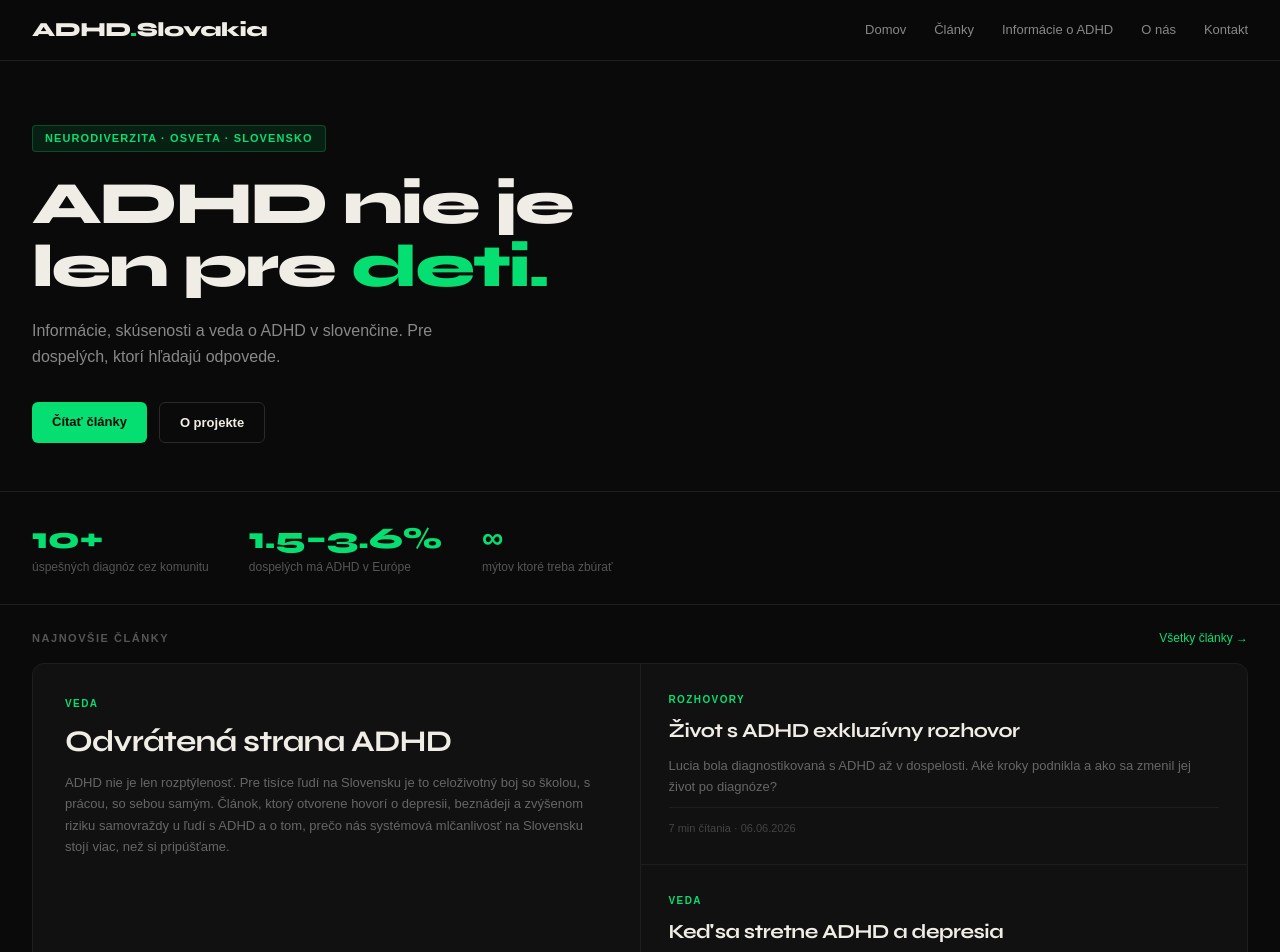
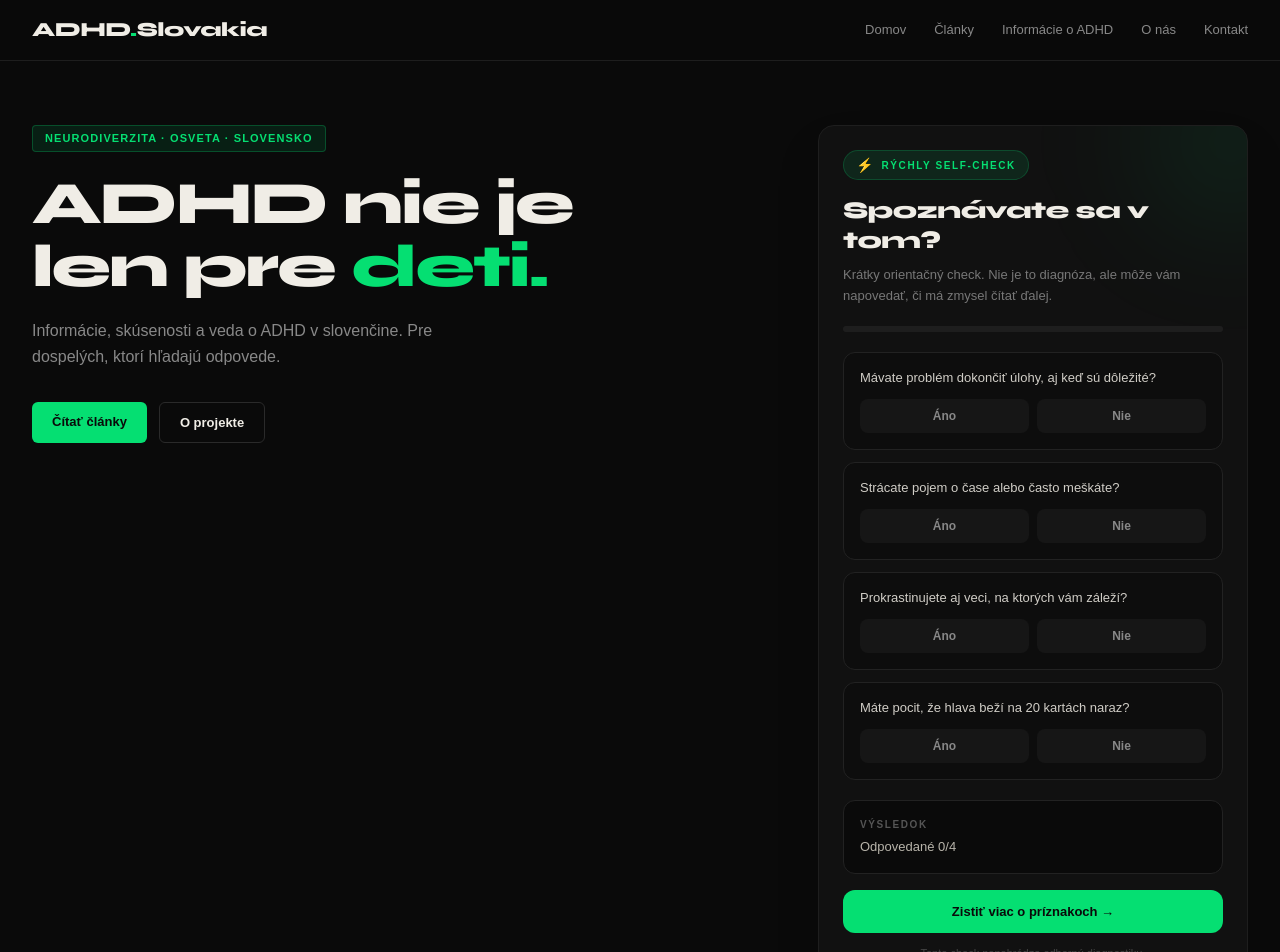
Before and after one commit to KriskoAdam/adhdslovakia, a Next.js app: page / in a window 1280 px wide. Shown: the top 952 px of the page. Built offline with nearby package versions, Linux system fonts and the light colour scheme.

Commit message:
uprava homepage

```diff
--- /dev/null
+++ b/app/components/MiniSelfCheck.tsx
@@ -0,0 +1,142 @@
+"use client";
+
+import { useMemo, useState } from "react";
+
+const questions = [
+  {
+    id: "focus",
+    text: "Mávate problém dokončiť úlohy, aj keď sú dôležité?",
+  },
+  {
+    id: "time",
+    text: "Strácate pojem o čase alebo často meškáte?",
+  },
+  {
+    id: "procrastination",
+    text: "Prokrastinujete aj veci, na ktorých vám záleží?",
+  },
+  {
+    id: "mind",
+    text: "Máte pocit, že hlava beží na 20 kartách naraz?",
+  },
+];
+
+export default function MiniSelfCheck() {
+  const [answers, setAnswers] = useState<Record<string, boolean>>({});
+
+  const answeredCount = Object.keys(answers).length;
+  const yesCount = useMemo(
+    () => Object.values(answers).filter(Boolean).length,
+    [answers]
+  );
+
+  const progress = (answeredCount / questions.length) * 100;
+
+  const resultText =
+    answeredCount < questions.length
+      ? `Odpovedané ${answeredCount}/${questions.length}`
+      : yesCount >= 3
+        ? "Viacero odpovedí sedí. Možno stojí za to zistiť viac."
+        : yesCount >= 1
+          ? "Niečo z toho sedí. ADHD môže vyzerať rôzne."
+          : "Zatiaľ nič výrazné — ale informácie môžu pomôcť aj tak.";
+
+  function setAnswer(id: string, value: boolean) {
+    setAnswers((prev) => ({
+      ...prev,
+      [id]: value,
+    }));
+  }
+
+  return (
+    <aside className="hidden lg:block justify-self-end w-full max-w-[430px]">
+      <div className="relative overflow-hidden rounded-2xl border border-[#1e1e1e] bg-[#111] p-6 shadow-2xl">
+        <div className="absolute -right-16 -top-16 h-40 w-40 rounded-full bg-green-400/10 blur-3xl" />
+
+        <div className="relative">
+          <div className="mb-4 inline-flex items-center gap-2 rounded-full border border-green-400/20 bg-green-400/10 px-3 py-1">
+            <span className="text-sm">⚡</span>
+            <span className="text-[10px] font-bold uppercase tracking-[0.16em] text-green-400">
+              Rýchly self-check
+            </span>
+          </div>
+
+          <h2 className="font-display mb-2 text-2xl font-extrabold leading-tight tracking-tight text-[#f0ede6]">
+            Spoznávate sa v tom?
+          </h2>
+
+          <p className="mb-5 text-[13px] font-light leading-relaxed text-[#777]">
+            Krátky orientačný check. Nie je to diagnóza, ale môže vám napovedať,
+            či má zmysel čítať ďalej.
+          </p>
+
+          <div className="mb-5 h-1.5 overflow-hidden rounded-full bg-[#1e1e1e]">
+            <div
+              className="h-full rounded-full bg-green-400 transition-all duration-300"
+              style={{ width: `${progress}%` }}
+            />
+          </div>
+
+          <div className="space-y-3">
+            {questions.map((q) => (
+              <div
+                key={q.id}
+                className="rounded-xl border border-[#222] bg-[#0d0d0d] p-4"
+              >
+                <p className="mb-3 text-[13px] leading-snug text-[#d0cdc6]">
+                  {q.text}
+                </p>
+
+                <div className="flex gap-2">
+                  <button
+                    type="button"
+                    onClick={() => setAnswer(q.id, true)}
+                    className={`flex-1 rounded-lg px-3 py-2 text-[12px] font-semibold transition-colors ${
+                      answers[q.id] === true
+                        ? "bg-green-400 text-[#0a0a0a]"
+                        : "bg-[#161616] text-[#888] hover:bg-[#1d1d1d] hover:text-[#f0ede6]"
+                    }`}
+                  >
+                    Áno
+                  </button>
+
+                  <button
+                    type="button"
+                    onClick={() => setAnswer(q.id, false)}
+                    className={`flex-1 rounded-lg px-3 py-2 text-[12px] font-semibold transition-colors ${
+                      answers[q.id] === false
+                        ? "bg-[#f0ede6] text-[#0a0a0a]"
+                        : "bg-[#161616] text-[#888] hover:bg-[#1d1d1d] hover:text-[#f0ede6]"
+                    }`}
+                  >
+                    Nie
+                  </button>
+                </div>
+              </div>
+            ))}
+          </div>
+
+          <div className="mt-5 rounded-xl border border-[#222] bg-[#0a0a0a] p-4">
+            <div className="mb-1 text-[10px] font-bold uppercase tracking-[0.16em] text-[#555]">
+              Výsledok
+            </div>
+            <p className="text-[13px] leading-relaxed text-[#b8b4aa]">
+              {resultText}
+            </p>
+          </div>
+
+          <a
+            href="/informacie-o-adhd"
+            className="mt-4 block rounded-xl bg-green-400 px-5 py-3 text-center text-[13px] font-bold text-[#0a0a0a] transition-colors hover:bg-green-300"
+          >
+            Zistiť viac o príznakoch →
+          </a>
+
+          <p className="mt-3 text-center text-[11px] font-light text-[#444]">
+            Tento check nenahrádza odbornú diagnostiku.
+          </p>
+        </div>
+      </div>
+    </aside>
+  );
+}
--- a/app/page.tsx
+++ b/app/page.tsx
@@ -2,6 +2,7 @@ import Image from "next/image";
 import { getAllArticles } from "./lib/articles";
 import Nav from "./components/Nav";
 import AdBanner from "./AdBanner";
+import MiniSelfCheck from "./components/MiniSelfCheck";
 
 const awarenessCards = [
   {
@@ -37,27 +38,44 @@ export default function Home() {
       <Nav />
 
       {/* HERO */}
+      {/* HERO */}
 <section className="px-8 pt-16 pb-12 border-b border-[#1e1e1e]">
+  <div className="grid grid-cols-1 lg:grid-cols-[minmax(0,1fr)_430px] gap-12 xl:gap-20 items-start">
+    <div>
       <div className="inline-block bg-green-400/10 text-green-400 text-[11px] font-semibold tracking-widest uppercase px-3 py-1 rounded border border-green-400/25 mb-5">
         Neurodiverzita · Osveta · Slovensko
       </div>
+
       <h1 className="font-display text-5xl md:text-6xl font-extrabold leading-[1.05] tracking-[-2px] mb-5 max-w-2xl">
         ADHD nie je
         <br />
         len pre{" "}
         <em className="not-italic text-green-400">deti.</em>
       </h1>
+
       <p className="text-[16px] text-[#888] max-w-md leading-relaxed font-light mb-8">
         Informácie, skúsenosti a veda o ADHD v slovenčine. Pre dospelých,
         ktorí hľadajú odpovede.
       </p>
+
       <div className="flex gap-3 flex-wrap">
-          <a href="/clanky" className="inline-block bg-green-400 text-[#0a0a0a] text-[13px] font-semibold px-5 py-2.5 rounded-md hover:bg-green-300 transition-colors">
+        <a
+          href="/clanky"
+          className="inline-block bg-green-400 text-[#0a0a0a] text-[13px] font-semibold px-5 py-2.5 rounded-md hover:bg-green-300 transition-colors"
+        >
           Čítať články
         </a>
-          <a href="/o-nas" className="inline-block bg-transparent text-[#f0ede6] text-[13px] font-semibold px-5 py-2.5 rounded-md border border-[#2a2a2a] hover:border-[#444] transition-colors">
+
+        <a
+          href="/o-nas"
+          className="inline-block bg-transparent text-[#f0ede6] text-[13px] font-semibold px-5 py-2.5 rounded-md border border-[#2a2a2a] hover:border-[#444] transition-colors"
+        >
           O projekte
         </a>
+      </div>
+    </div>
+
+    <MiniSelfCheck />
   </div>
 </section>
 
```
Lines whose indentation alone changed are shown as unchanged.
